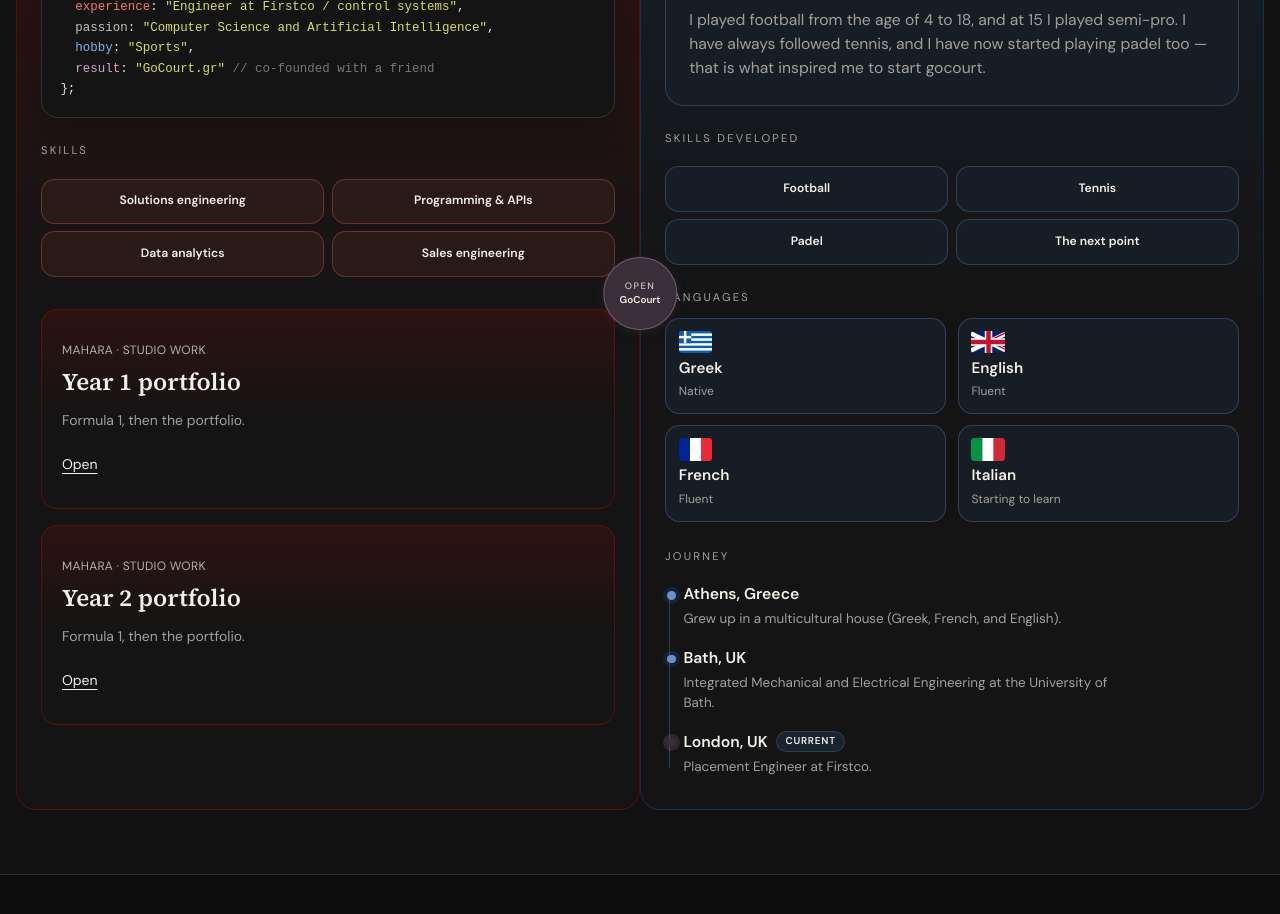
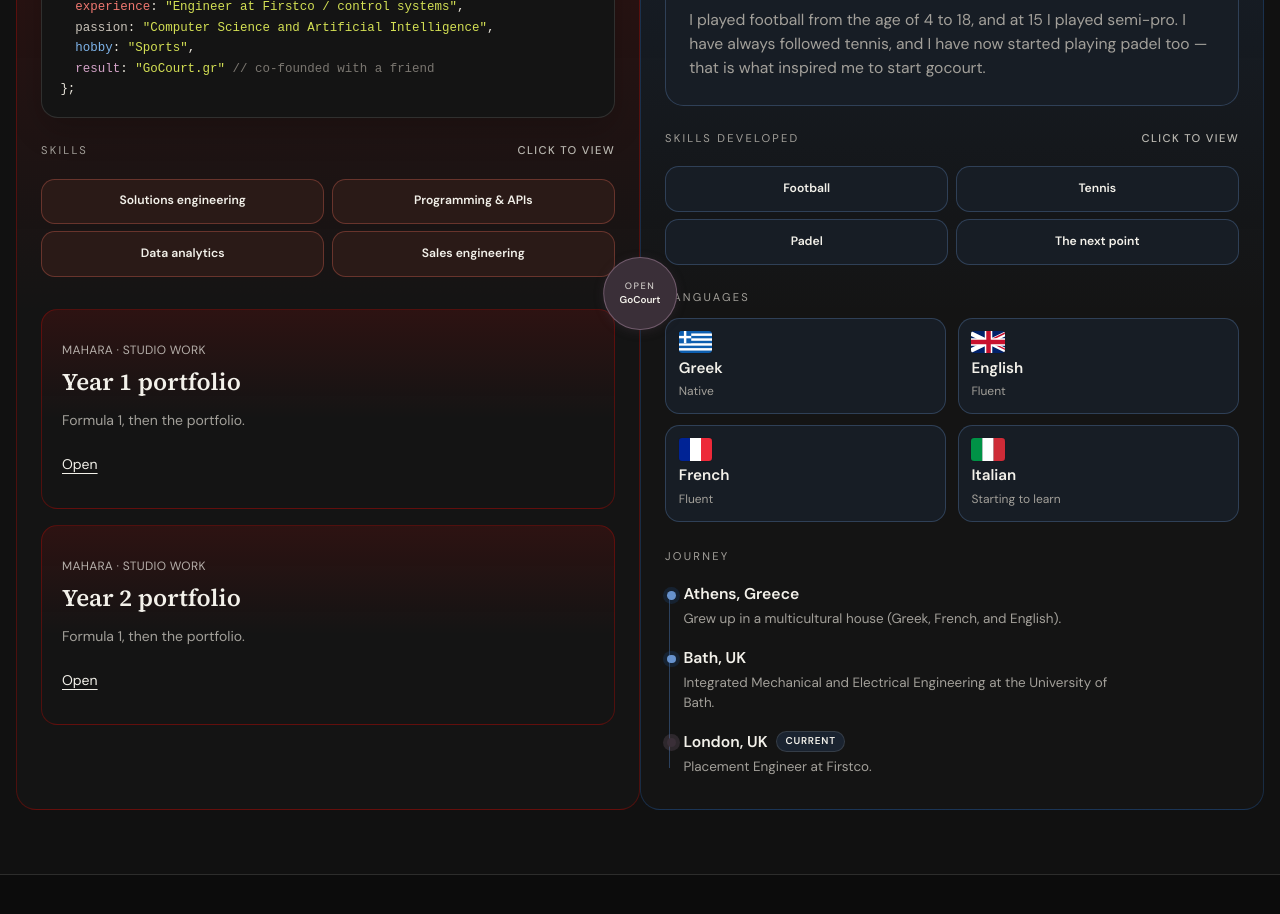
Before and after one commit to alexplds/personal-website, a Next.js app: page / in a window 1280 px wide. Shown: the part 860-1774 px from the top of the page. Built offline with nearby package versions, Linux system fonts and the light colour scheme.

Commit message:
Hint that skill buttons can be clicked
Adds a quiet Click to view line on the Skills label so the desk and court buttons read as something you open.

Co-authored-by: alexandrosplds <Alexandros.polychroniadis@gmail.com>

```diff
--- a/app/globals.css
+++ b/app/globals.css
@@ -589,6 +589,19 @@
 .skill-proofs {
   --skill-tint: var(--desk-tint, rgb(225 6 0));
   margin-top: 1.5rem;
+}
+
+.skill-proofs-label {
+  display: flex;
+  align-items: baseline;
+  justify-content: space-between;
+  gap: 0.75rem;
+}
+
+.skill-proofs-hint {
+  letter-spacing: 0.12em;
+  font-weight: 500;
+  color: color-mix(in oklab, var(--muted-foreground) 70%, var(--foreground));
 }
 
 .skill-proofs-court {
--- a/components/skill-proofs.tsx
+++ b/components/skill-proofs.tsx
@@ -90,7 +90,10 @@
 
   return (
     <div className={`skill-proofs${tone === "court" ? " skill-proofs-court" : ""}`}>
-      <p className="rooms-label">{title}</p>
+      <p className="rooms-label skill-proofs-label">
+        {title}
+        <span className="skill-proofs-hint">Click to view</span>
+      </p>
       <div ref={listRef} className="skill-item-list">
         {skillAreas.map((item) => (
           <button
```
